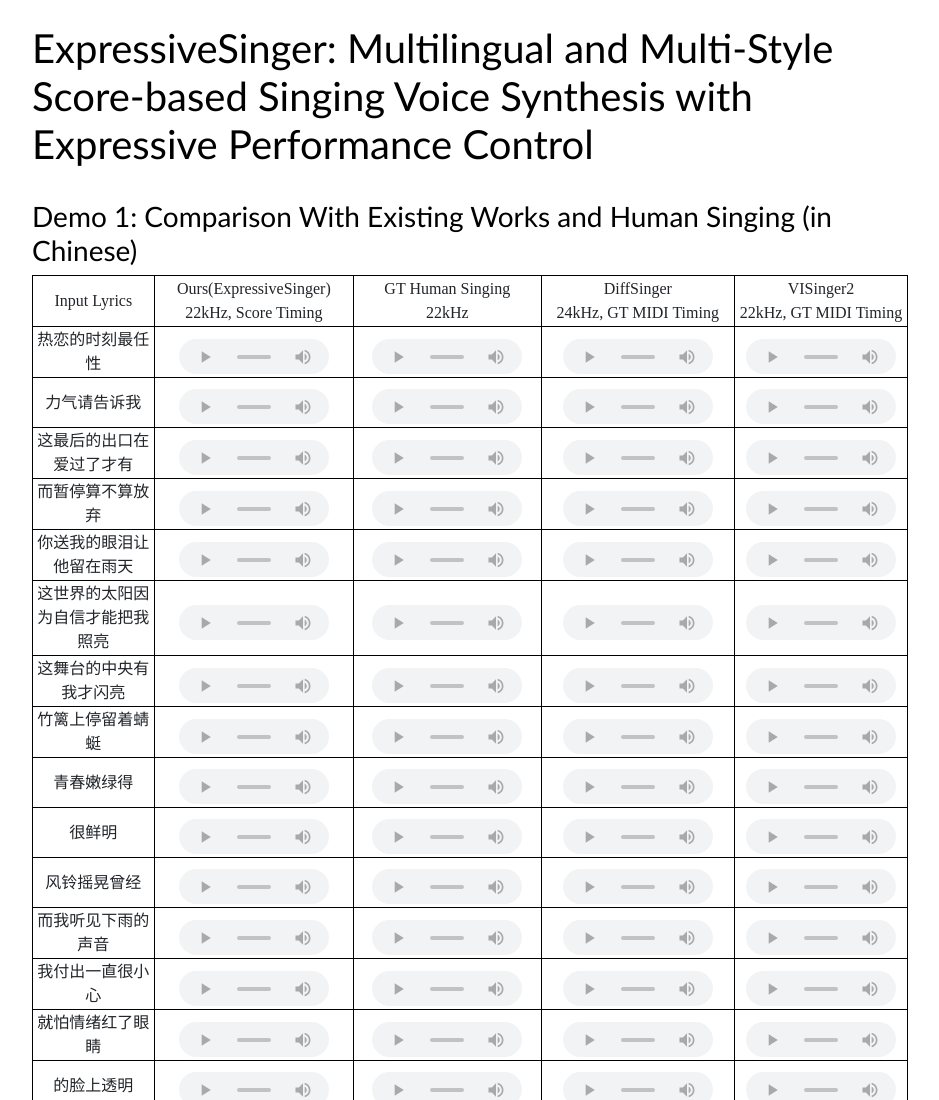
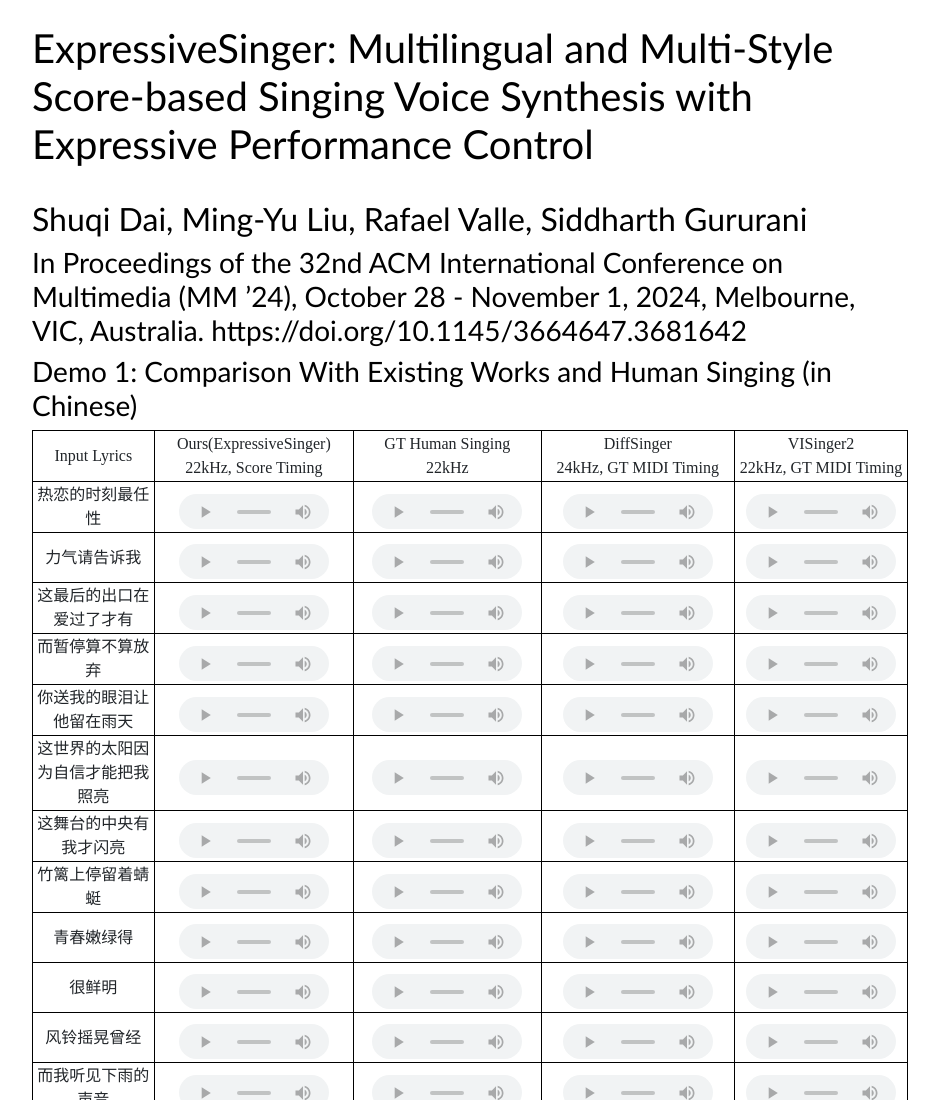
Before and after one commit to ExpressiveSinger/ExpressiveSinger, a plain HTML site: page index.html in a window 1280 px wide. Shown: the top 1100 px of the page, without its empty margins (170-1109 px from the left). Drawn offline with Linux system fonts and the light colour scheme.

Commit message:
Update index.html

```diff
--- a/index.html
+++ b/index.html
@@ -14,6 +14,8 @@
     </br>
     <h1> ExpressiveSinger: Multilingual and Multi-Style Score-based Singing Voice Synthesis with Expressive Performance Control </h1>
     </br>
+    <h2> Shuqi Dai, Ming-Yu Liu, Rafael Valle, Siddharth Gururani</h2>
+    <h3> In Proceedings of the 32nd ACM International Conference on Multimedia (MM ’24), October 28 - November 1, 2024, Melbourne, VIC, Australia. https://doi.org/10.1145/3664647.3681642
     <h3> Demo 1: Comparison With Existing Works and Human Singing (in Chinese) </h3>
     <table>
   <tbody>
```
